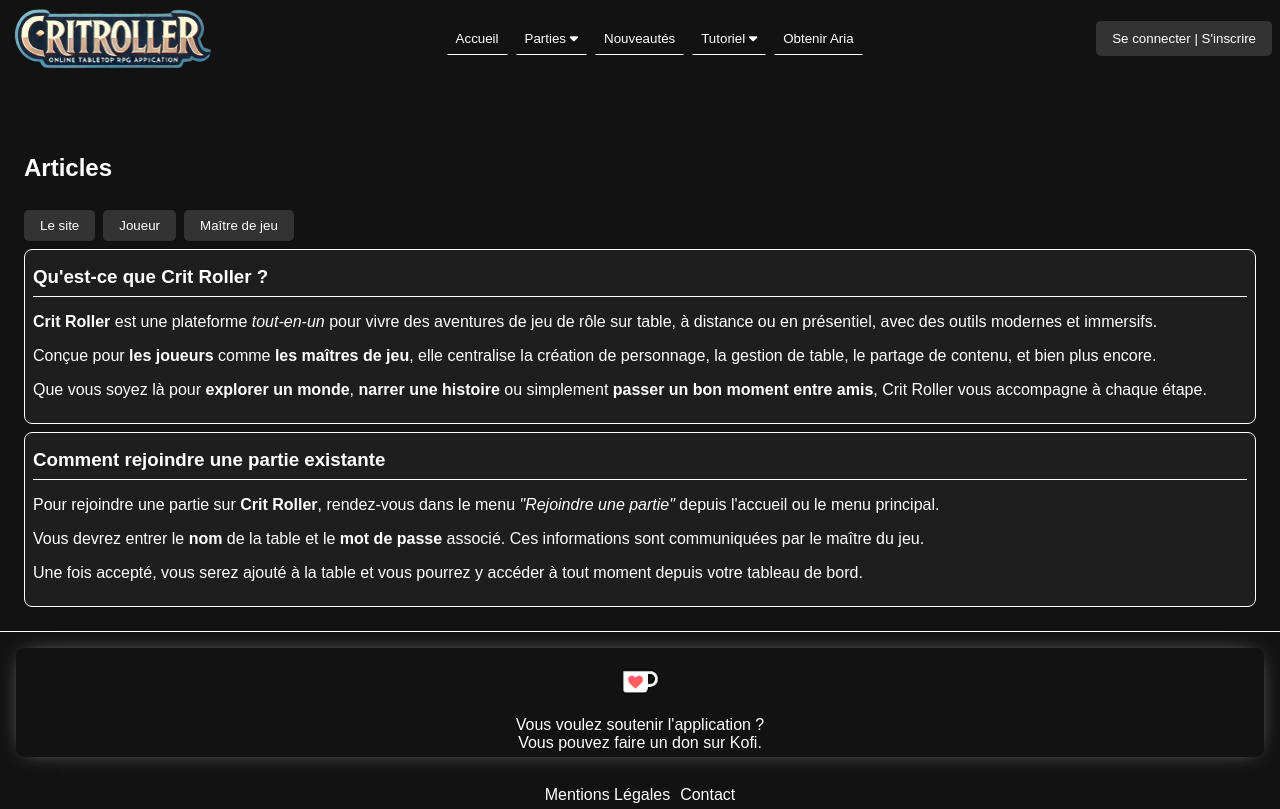
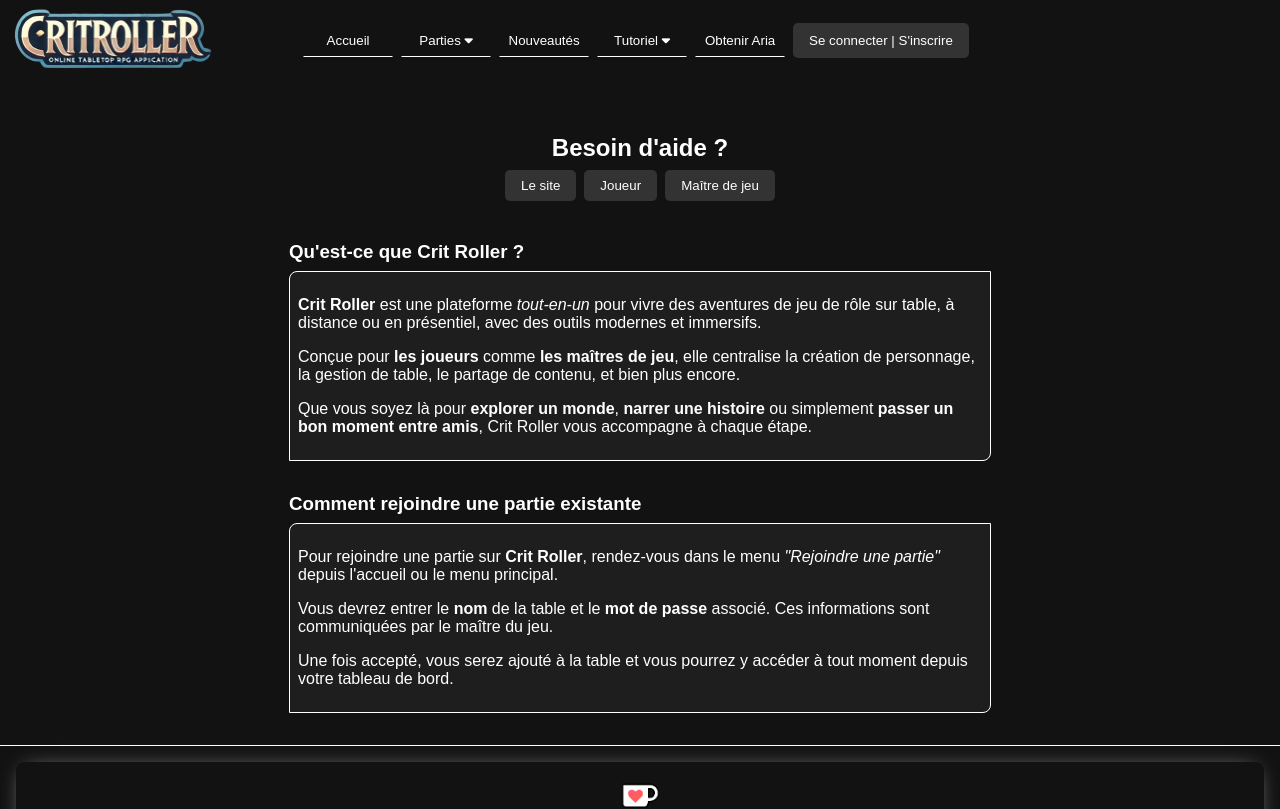
Before and after one commit to Skoroll/CharacterSheetOrganizer, a React (Vite) app: page /tutoriel in a window 1280 px wide. Shown: the top 809 px of the page. Built offline with nearby package versions, Linux system fonts and the light colour scheme; no server answers; a web font is replaced by a local one.

Commit message:
Ajustement visuel du Header, PlayerAtTAble
Articles : div principal plus petite, plus d'espace entre les bords de l'app et le contenu

```diff
--- a/src/components/Header/Header.scss
+++ b/src/components/Header/Header.scss
@@ -1,10 +1,11 @@
 .header {
   @include flex-row;
   position: fixed;
-  justify-content: space-between;
+  justify-content: center;
   backdrop-filter: blur(5px);
   z-index: 999;
   width: 100%;
+  min-height: 80px;
 
   .auth-btn {
     @include button;
@@ -13,6 +14,8 @@
   }
 
   img {
+    position: absolute;
+    left: 0;
     text-align: left;
     margin-left: 5px;
     font-size: 20px;
@@ -48,6 +51,7 @@
         transition: all 0.3s;
         padding: $spacing-small;
         border-radius: 0;
+        min-width: 90px;
 
         &:hover {
           border: 1px solid;
@@ -57,8 +61,9 @@
     }
   }
   .menu-toggle {
-    position: relative;
+    position: absolute;
     right: 0;
+    top: $spacing-small;
     background: none;
     color: $text-color;
     padding: 0 $spacing-medium;
@@ -73,11 +78,12 @@
   }
 }
 
-@include media-query($breakpoint-sm, "max") {
+@include media-query($breakpoint-md, "max") {
   .header {
     @include flex-col;
 
     img {
+      position: relative;
       margin: auto;
     }
 
@@ -92,6 +98,7 @@
     .main-nav {
         @include flex-wrap;
         justify-content: space-evenly;
+        padding: $spacing-medium;
     }
 
     .auth-btn {
--- a/src/components/PlayersAtTable/PlayersAtTable.scss
+++ b/src/components/PlayersAtTable/PlayersAtTable.scss
@@ -6,7 +6,7 @@
   top: 0;
 
   padding: $spacing-small;
-  margin: $spacing-medium 0 auto auto;
+  margin: $spacing-medium 12px auto auto;
 
   @include media-query($breakpoint-sm, "max") {
     margin: auto 0 auto auto;
--- a/src/pages/Articles/Articles.scss
+++ b/src/pages/Articles/Articles.scss
@@ -4,6 +4,14 @@
     @include flex-col;
     padding: $spacing-small;
     gap: $spacing-small;
+    width: max( 75%, 250px);
+    margin: auto;
+    justify-content: center;
+
+    h2 {
+        text-align: center;
+        margin: 0;
+    }
 
     a {
         color: inherit;
@@ -18,25 +26,39 @@
         }
     }
 
-    .news__article {
+    &__filters {
+        @include flex-row;
+        justify-content: center;
+        margin-bottom: $spacing-medium;
+    }
+
+    &__article {
         flex: 1;
-        border: 1px solid;
+
         border-radius: $spacing-small;
         padding: $spacing-small;
-        background: $background-secondary-color;
+        width: max(75%, 250px);
+        margin: auto;
 
         h3,h4 {
             margin: 0;
         }
 
         h3 {
-            border-bottom: 1px solid;
             padding: $spacing-small 0;
         }
 
         h4 {
             padding-left: $spacing-medium;
             font-style: italic;
+        }
+
+        &--text {
+            background: $background-secondary-color;
+            padding: $spacing-small;
+            border: 1px solid;
+            margin: 0;
+            border-radius: $spacing-small 0 $spacing-small 0;
         }
     }
 }
--- a/src/pages/Articles/Blog.tsx
+++ b/src/pages/Articles/Blog.tsx
@@ -38,7 +38,7 @@ export default function Blog() {
 
   return (
     <div className="news">
-      <h2>Articles</h2>
+      <h2>Besoin d'aide ?</h2>
 
       <div className="news__filters">
         <button
@@ -74,7 +74,9 @@ export default function Blog() {
         <div className="news__article" key={index}>
           <h3>{article.title}</h3>
           {article.subtitle && <h4>{article.subtitle}</h4>}
-          <p dangerouslySetInnerHTML={{ __html: article.content }}></p>
+          <p
+            className="news__article--text"
+            dangerouslySetInnerHTML={{ __html: article.content }}></p>
         </div>
       ))}
     </div>
```
